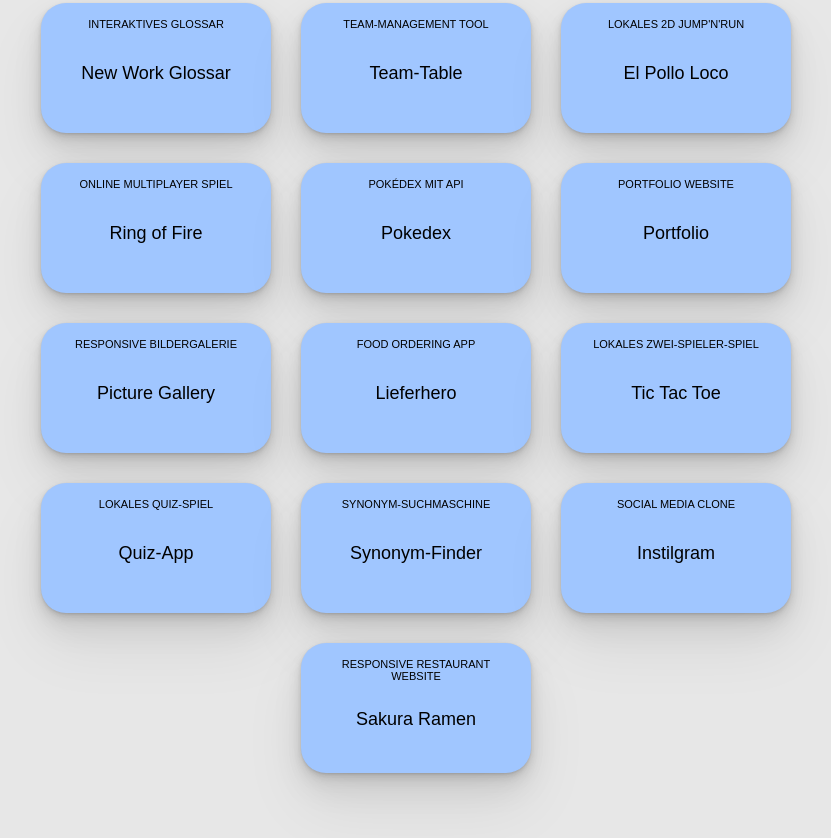
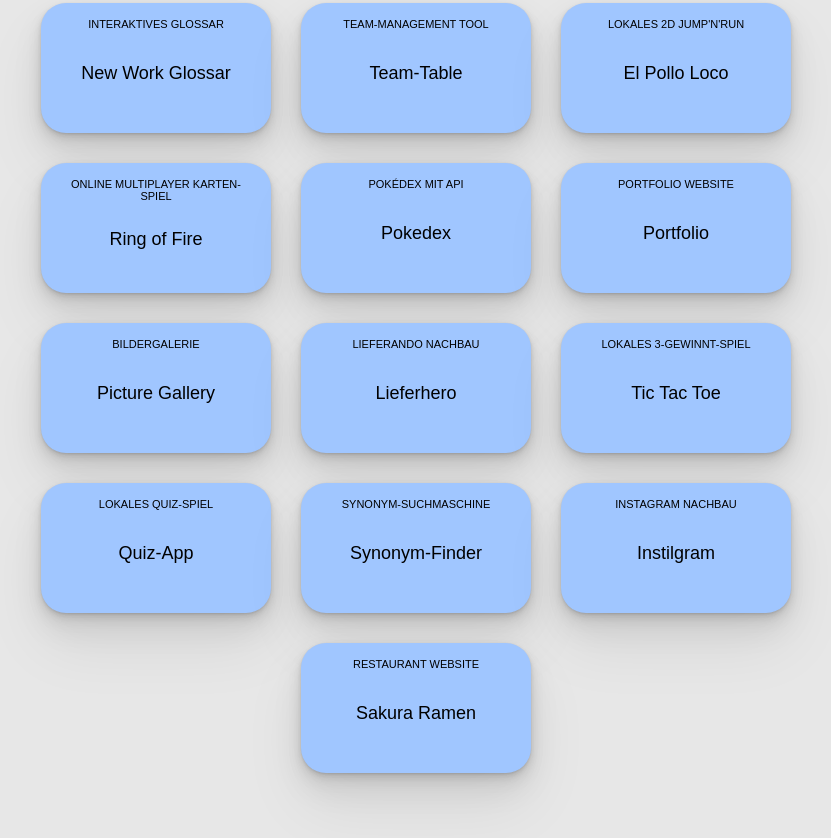
Before and after one commit to Yener88/projectpage, a website: page index.html in a window 1280 px wide. Shown: the part 350-1188 px from the top of the page, without its empty margins (224-1055 px from the left). Drawn offline with Linux system fonts and the light colour scheme; a web font is replaced by a local one.

Commit message:
kommentar

```diff
--- a/index.html
+++ b/index.html
@@ -59,7 +59,7 @@
         </div>
 
         <div class="project-card">
-            <span class="project-description">Online Multiplayer Spiel</span>
+            <span class="project-description">Online Multiplayer Karten-Spiel</span>
             <a href="https://ring-of-fire-5819b.web.app/" target="_blank" class="project-title">
                 Ring of Fire
             </a>
@@ -80,21 +80,21 @@
         </div>
 
         <div class="project-card">
-            <span class="project-description">Responsive Bildergalerie</span>
+            <span class="project-description">Bildergalerie</span>
             <a href="https://yener88.github.io/Picture-Gallery/index.html" target="_blank" class="project-title">
                 Picture Gallery
             </a>
         </div>
 
         <div class="project-card">
-            <span class="project-description">Food Ordering App</span>
+            <span class="project-description">Lieferando Nachbau</span>
             <a href="https://yener88.github.io/Lieferando/index.html" target="_blank" class="project-title">
                 Lieferhero
             </a>
         </div>
 
         <div class="project-card">
-            <span class="project-description">Lokales Zwei-Spieler-Spiel</span>
+            <span class="project-description">Lokales 3-Gewinnt-Spiel</span>
             <a href="https://yener88.github.io/TicTacToe/" target="_blank" class="project-title">
                 Tic Tac Toe
             </a>
@@ -115,14 +115,14 @@
         </div>
 
         <div class="project-card">
-            <span class="project-description">Social Media Clone</span>
+            <span class="project-description">Instagram Nachbau</span>
             <a href="https://yener88.github.io/instilgram/" target="_blank" class="project-title">
                 Instilgram
             </a>
         </div>
 
         <div class="project-card">
-            <span class="project-description">Responsive Restaurant Website</span>
+            <span class="project-description">Restaurant Website</span>
             <a href="https://yener88.github.io/sakuraramen/" target="_blank" class="project-title">
                 Sakura Ramen
             </a>
```
